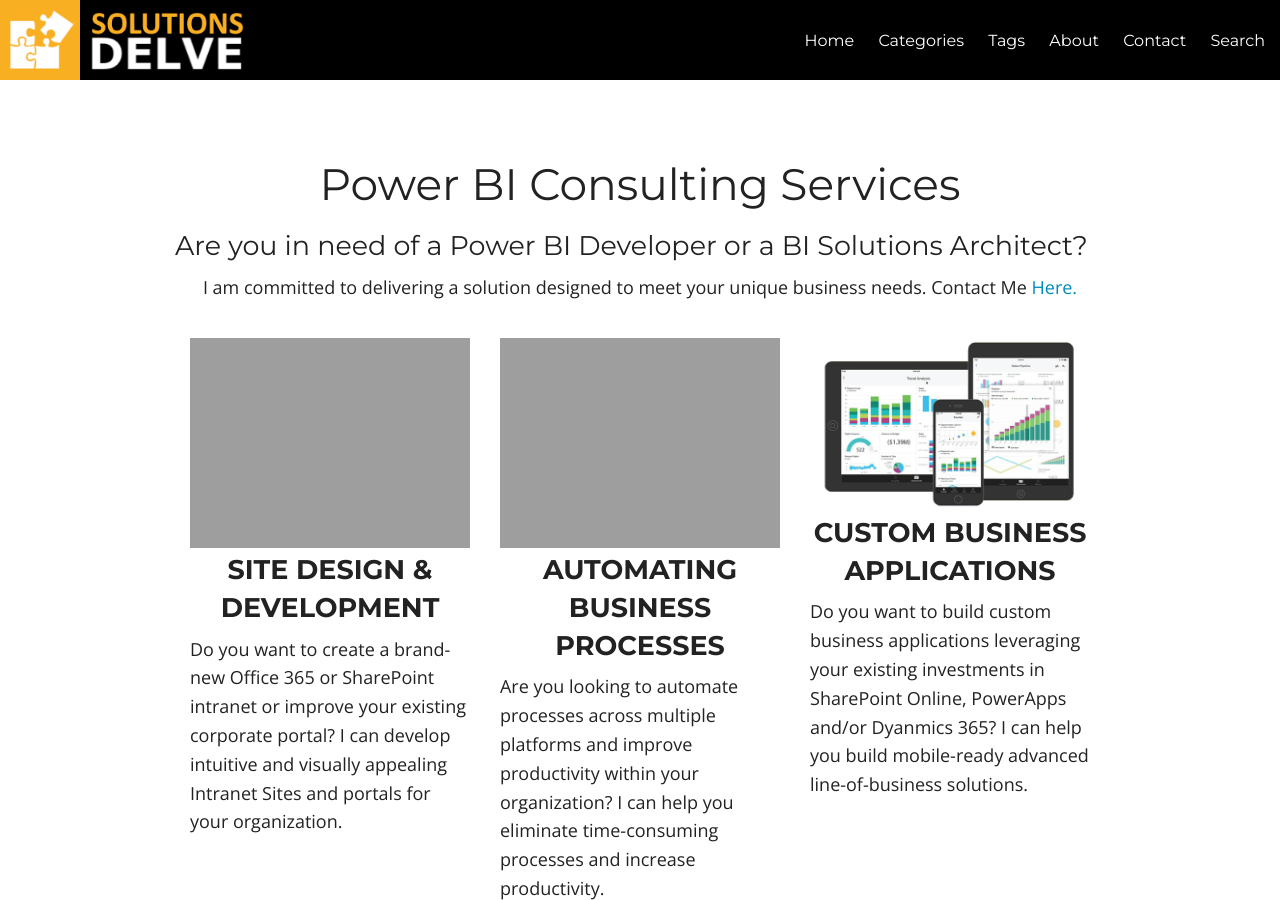
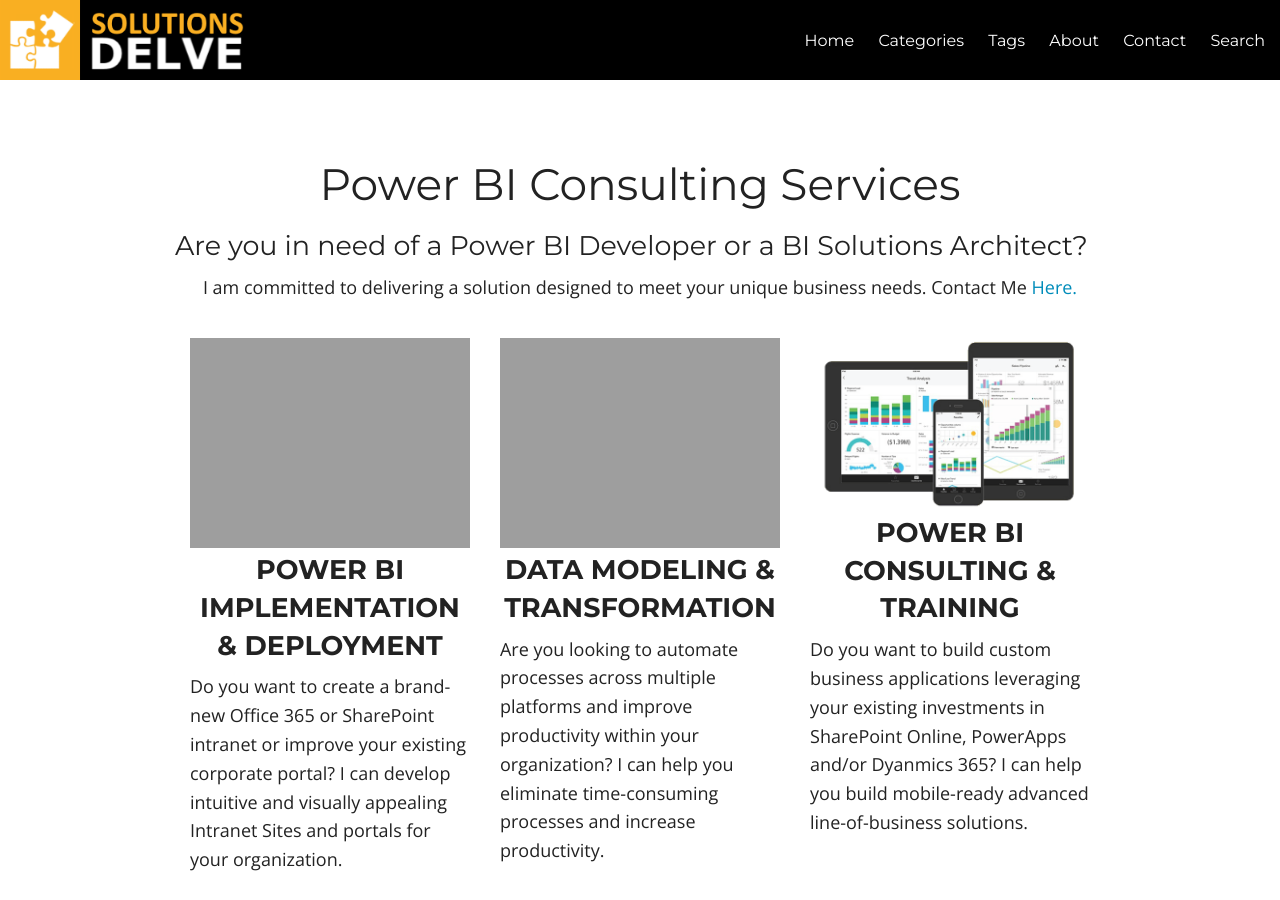
Before and after one commit to ldsouza/ldsouza.github.io, a Jekyll site: the page built from powerbi.md, in a window 1280 px wide and 900 px high. Built offline with Jekyll 4.4.1, drawn with Linux system fonts in a browser that asks for light colours; nearby versions of some CDN libraries; library files that are not in the unit come from our copies.

Commit message:
Update powerbi.html

```diff
--- a/_includes/powerbi.html
+++ b/_includes/powerbi.html
@@ -26,14 +26,14 @@
       <div class="row services_list">
         <div class="small-12 medium-4 large-4 columns">
           <img src="{{ site.url }}/images/services/powerbi2.png" alt="IT DELVE">
-          <h3 class="title">Site Design & Development</h3>
+          <h3 class="title">Power BI Implementation & Deployment</h3>
           <p>Do you want to create a brand-new Office 365 or SharePoint intranet or improve your existing corporate portal?
             I can develop intuitive and visually appealing Intranet Sites and portals  for your organization.</p>
         </div>
 
           <div class="small-12 medium-4 large-4 columns">
              <img src="{{ site.url }}/images/services/powerbi4.png" alt="IT DELVE">
-          <h3 class="title">Automating Business Processes </h3>
+          <h3 class="title">Data Modeling & Transformation </h3>
           <p>Are you looking to automate processes across multiple platforms and improve productivity within your organization?
             I can help you eliminate time-consuming processes and increase productivity.</p>
         </div>
@@ -41,7 +41,7 @@
 
         <div class="small-12 medium-4 large-4 columns">
                    <img src="{{ site.url }}/images/services/powerbi3.png" alt="IT DELVE">
-          <h3 class="title">Custom Business Applications</h3>
+          <h3 class="title">Power BI Consulting & Training</h3>
           <p>Do you want to build custom business applications leveraging your existing investments in SharePoint Online,
             PowerApps and/or Dyanmics 365? I can help you build mobile-ready advanced line-of-business solutions.</p>
         </div>
```
